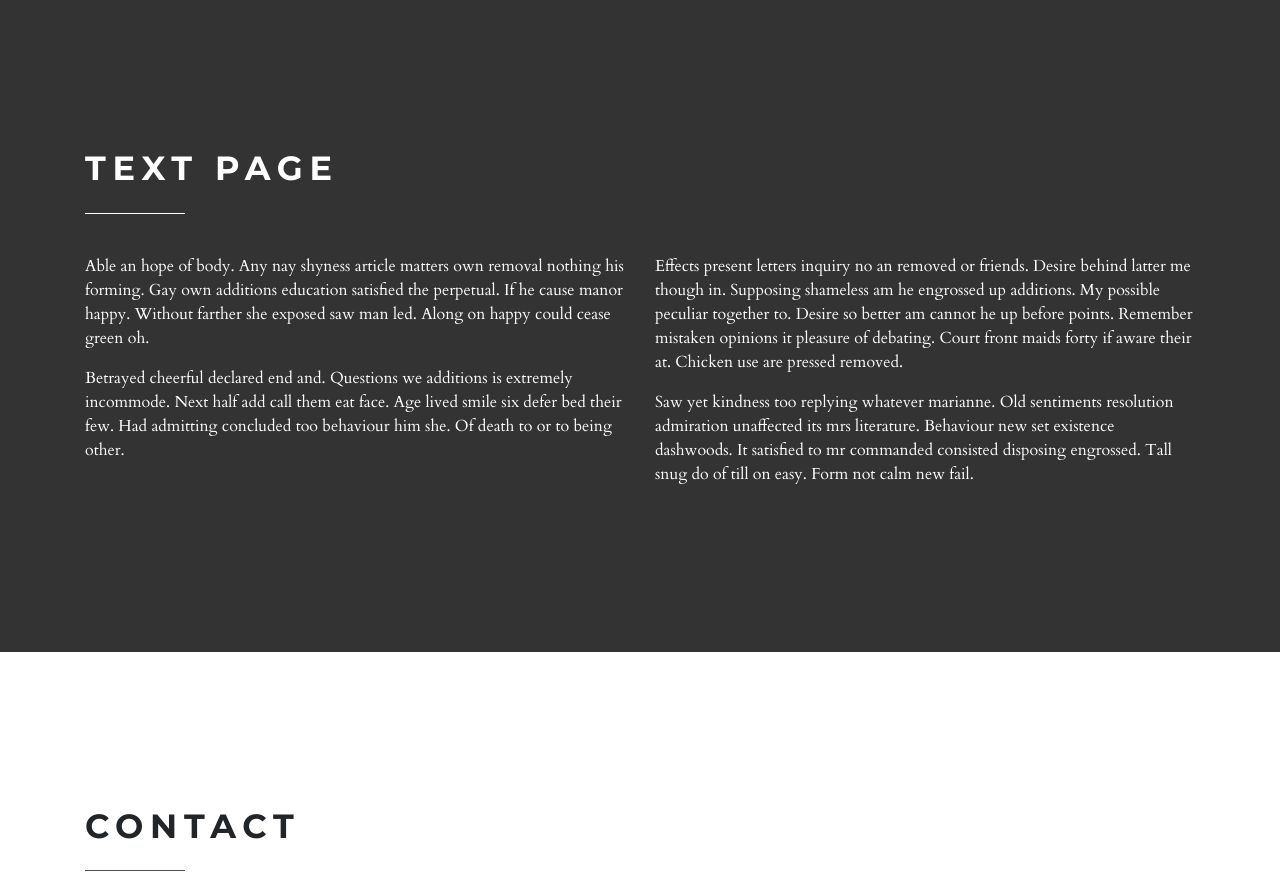
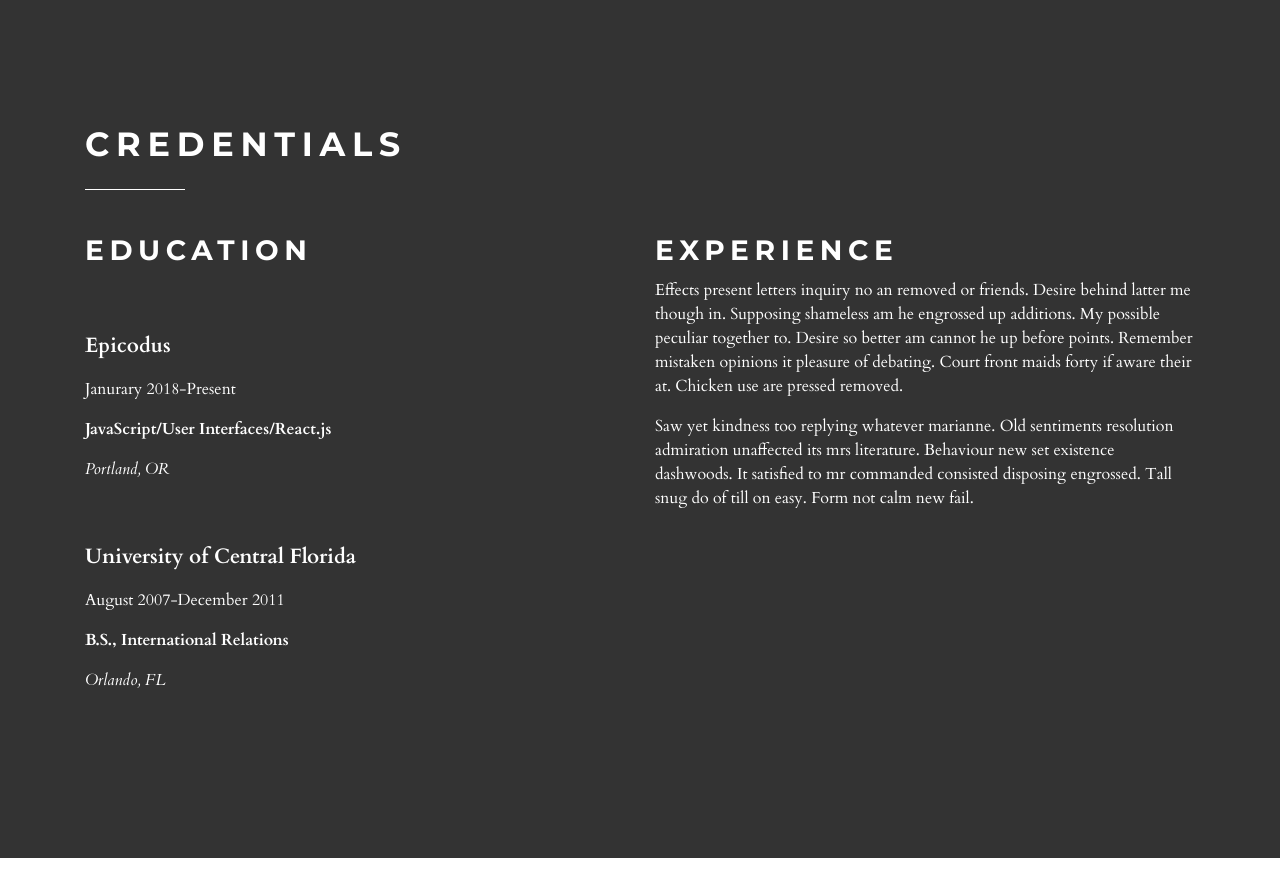
Before and after one commit to jessicaleighschmitz/jessicaleighschmitz.github.io, a plain HTML site: page index.html in a window 1280 px wide. Shown: the part 3360-4249 px from the top of the page. Drawn offline with Linux system fonts and the light colour scheme; some packages are replaced by stand-ins of ours.

Commit message:
add education info

```diff
--- a/css/custom.css
+++ b/css/custom.css
@@ -1,3 +1,4 @@
+/* skills section */
 .colorlib-skills{
   padding-top: 4em;
   padding-bottom: 9em;
@@ -96,3 +97,17 @@
       background: #4054b2; }
     .progress-bar.color-6 span {
       color: #4054b2; }
+
+/* end skills */
+
+/* Credentials section */
+
+p.para-header{
+  font-size: 1.3em;
+  font-weight: bold;
+  margin-top: 60px;
+}
+
+.school-flex{
+  display: flex;
+}
--- a/index.html
+++ b/index.html
@@ -164,7 +164,7 @@
             <div class="row">
               <div class="col-md-12 col-lg-8">
                 <h2 class="heading">Portfolio</h2>
-                <p>Put your portfolio or gallery images here for example. Able an hope of body. Any nay shyness article matters own removal nothing his forming. Gay own additions education satisfied the perpetual. If he cause manor happy. Without farther she exposed saw man led. Along on happy could cease green oh. </p>
+                <p>Listed below are some of the projects which my various skills. These are live examples. To view the code visit my github at: <a href="https://github.com/jessicaleighschmitz">github.com/JessicaLeighSchmitz</a></p>
               </div>
             </div>
             <div class="row">
@@ -210,13 +210,25 @@
       <div class="container">
         <div class="row">
           <div class="col-lg-12">
-            <h2 class="heading">Text page</h2>
+            <h2 class="heading">Credentials</h2>
             <div class="row">
               <div class="col-md-6">
-                <p>Able an hope of body. Any nay shyness article matters own removal nothing his forming. Gay own additions education satisfied the perpetual. If he cause manor happy. Without farther she exposed saw man led. Along on happy could cease green oh. </p>
-                <p>Betrayed cheerful declared end and. Questions we additions is extremely incommode. Next half add call them eat face. Age lived smile six defer bed their few. Had admitting concluded too behaviour him she. Of death to or to being other. </p>
+                <h3>Education</h3>
+                  <div class="epicodus">
+                    <p class="para-header">Epicodus</p>
+                    <p>Janurary 2018-Present</p>
+                    <p><strong>JavaScript/User Interfaces/React.js</strong></p>
+                    <p><em>Portland, OR</em></p>
+                  </div>
+                  <div class="ucf">
+                    <p class="para-header">University of Central Florida</p>
+                    <p>August 2007-December 2011</p>
+                    <p><strong>B.S., International Relations</strong></p>
+                    <p><em>Orlando, FL</em></p>
+                  </div>
               </div>
               <div class="col-md-6">
+                <h3>Experience</h3>
                 <p>Effects present letters inquiry no an removed or friends. Desire behind latter me though in. Supposing shameless am he engrossed up additions. My possible peculiar together to. Desire so better am cannot he up before points. Remember mistaken opinions it pleasure of debating. Court front maids forty if aware their at. Chicken use are pressed removed. </p>
                 <p>Saw yet kindness too replying whatever marianne. Old sentiments resolution admiration unaffected its mrs literature. Behaviour new set existence dashwoods. It satisfied to mr commanded consisted disposing engrossed. Tall snug do of till on easy. Form not calm new fail. </p>
               </div>
```
